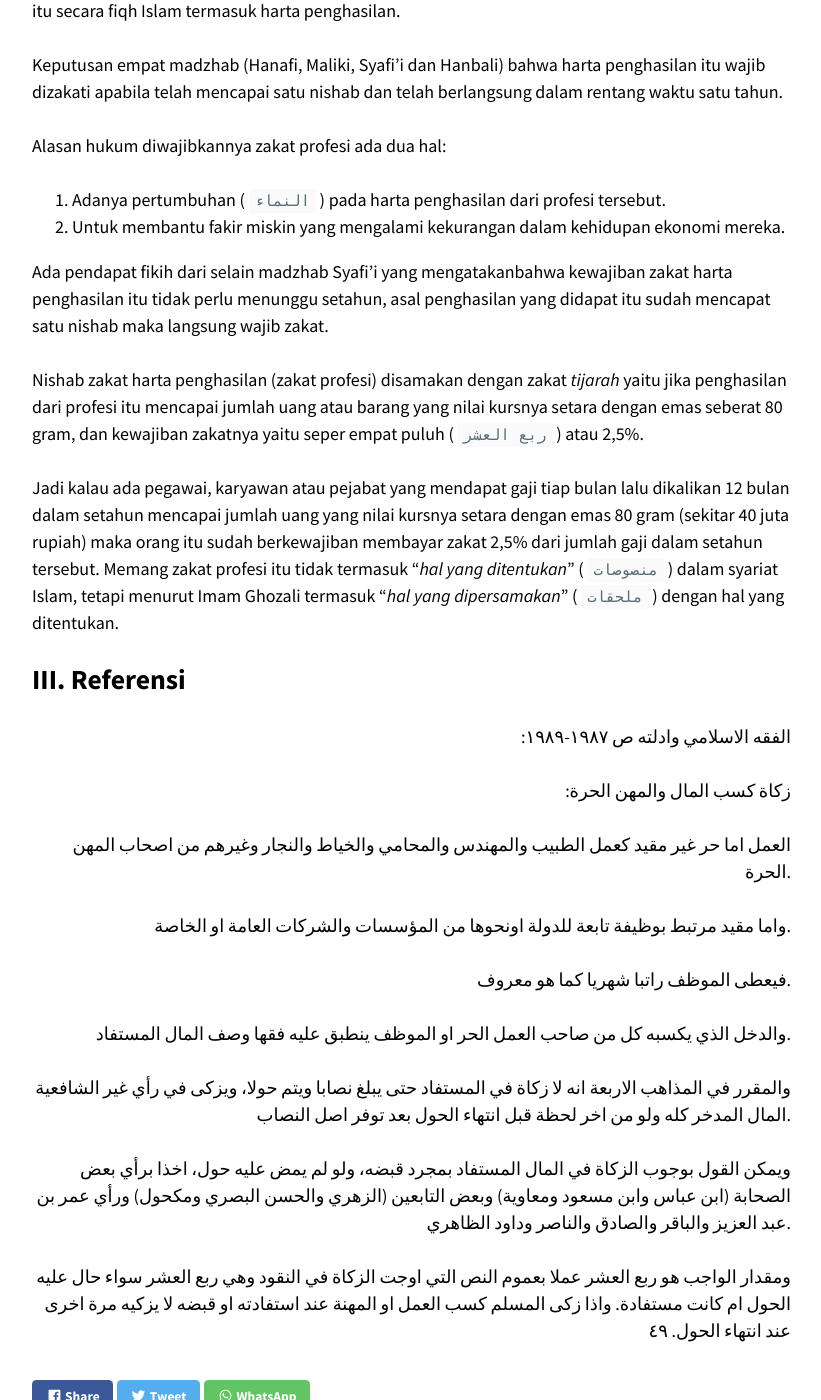
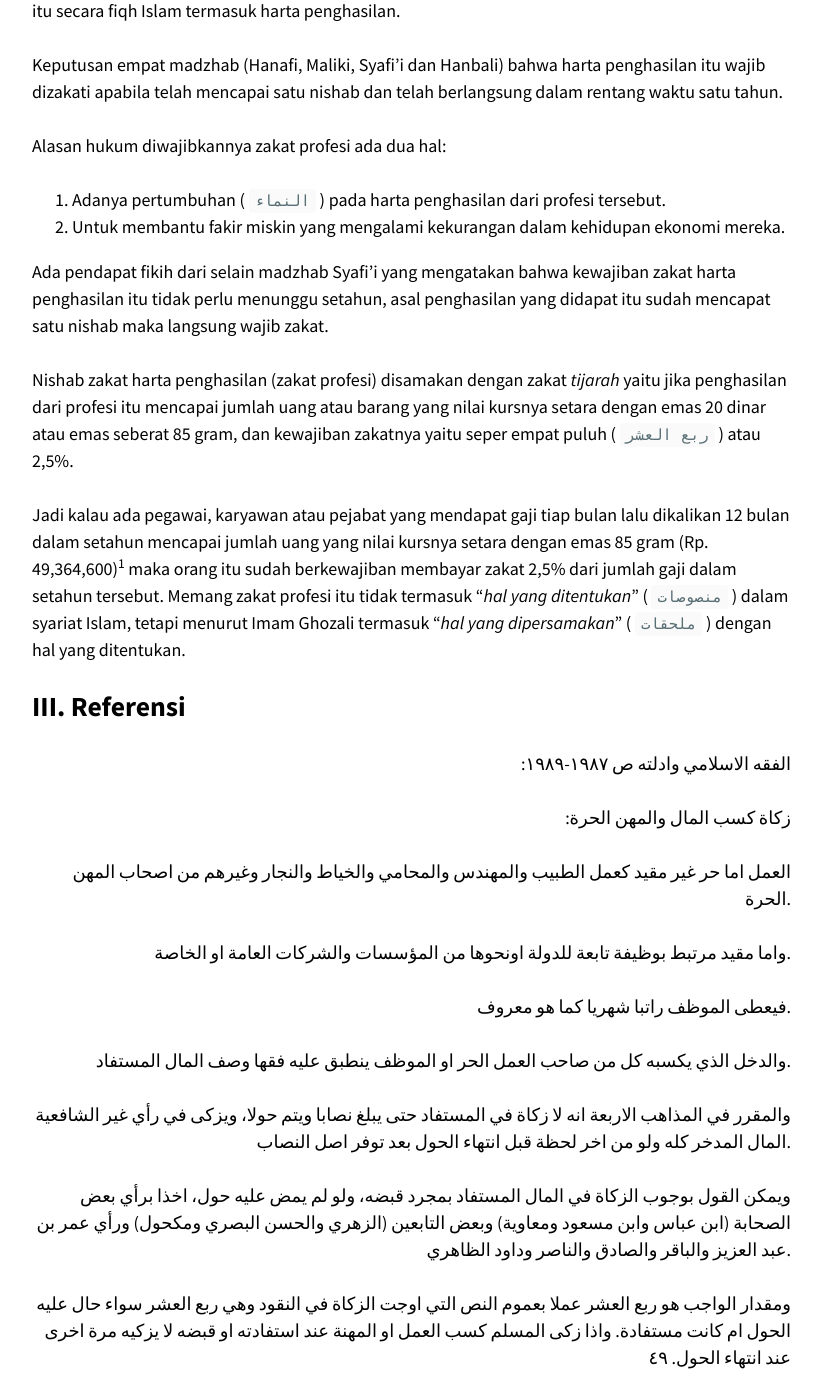
Before and after one commit to mdroyyan/mdroyyan.github.io, a Jekyll site: the page built from _posts/2018-06-08-zakat-profesi.md, in a window 1280 px wide and 1400 px high, scrolled down 834 px. Shown: the whole window, without its empty margins (343-1164 px from the left). Built offline with Jekyll 4.4.1, drawn with Linux system fonts in a browser that asks for light colours; nearby versions of some CDN libraries; some of the changed text lies outside the part shown.

Commit message:
revisi zakat profesi

```diff
--- a/_posts/2018-06-08-zakat-profesi.md
+++ b/_posts/2018-06-08-zakat-profesi.md
@@ -25,11 +25,11 @@ Alasan hukum diwajibkannya zakat profesi ada dua hal:
 1. Adanya pertumbuhan ( `النماء` ) pada harta penghasilan dari profesi tersebut.
 2. Untuk membantu fakir miskin yang mengalami kekurangan dalam kehidupan ekonomi mereka.
 
-Ada pendapat fikih dari selain madzhab Syafi'i yang mengatakanbahwa kewajiban zakat harta penghasilan itu tidak perlu menunggu setahun, asal penghasilan yang didapat itu sudah mencapat satu nishab maka langsung wajib zakat.
+Ada pendapat fikih dari selain madzhab Syafi'i yang mengatakan bahwa kewajiban zakat harta penghasilan itu tidak perlu menunggu setahun, asal penghasilan yang didapat itu sudah mencapat satu nishab maka langsung wajib zakat.
 
-Nishab zakat harta penghasilan (zakat profesi) disamakan dengan zakat _tijarah_ yaitu jika penghasilan dari profesi itu mencapai jumlah uang atau barang yang nilai kursnya setara dengan emas seberat 80 gram, dan kewajiban zakatnya yaitu seper empat puluh ( `ربع العشر` ) atau 2,5%.
+Nishab zakat harta penghasilan (zakat profesi) disamakan dengan zakat _tijarah_ yaitu jika penghasilan dari profesi itu mencapai jumlah uang atau barang yang nilai kursnya setara dengan emas 20 dinar atau emas seberat 85 gram, dan kewajiban zakatnya yaitu seper empat puluh ( `ربع العشر` ) atau 2,5%.
 
-Jadi kalau ada pegawai, karyawan atau pejabat yang mendapat gaji tiap bulan lalu dikalikan 12 bulan dalam setahun mencapai jumlah uang yang nilai kursnya setara dengan emas 80 gram (sekitar 40 juta rupiah) maka orang itu sudah berkewajiban membayar zakat 2,5% dari jumlah gaji dalam setahun tersebut.  Memang zakat profesi itu tidak termasuk "*hal yang ditentukan*" ( `منصوصات` ) dalam syariat Islam, tetapi menurut Imam Ghozali termasuk "*hal yang dipersamakan*" ( `ملحقات` ) dengan hal yang ditentukan.
+Jadi kalau ada pegawai, karyawan atau pejabat yang mendapat gaji tiap bulan lalu dikalikan 12 bulan dalam setahun mencapai jumlah uang yang nilai kursnya setara dengan emas 85 gram (Rp. 49,364,600)<sup>1</sup> maka orang itu sudah berkewajiban membayar zakat 2,5% dari jumlah gaji dalam setahun tersebut.  Memang zakat profesi itu tidak termasuk "*hal yang ditentukan*" ( `منصوصات` ) dalam syariat Islam, tetapi menurut Imam Ghozali termasuk "*hal yang dipersamakan*" ( `ملحقات` ) dengan hal yang ditentukan.
 
 ## III. Referensi
 
@@ -59,3 +59,7 @@ Jadi kalau ada pegawai, karyawan atau pejabat yang mendapat gaji tiap bulan lalu
 
 ومقدار الواجب هو ربع العشر عملا بعموم النص التي اوجت الزكاة في النقود وهي ربع العشر سواء حال عليه الحول ام كانت مستفادة. واذا زكى المسلم كسب العمل او المهنة عند استفادته او قبضه لا يزكيه مرة اخرى عند انتهاء الحول. ٤٩
 {: .text-right}
+
+## Kepustakaan
+
+1\. Harga emas saat artikel ini ditulis sebesar Rp. 580,760/gr
```
